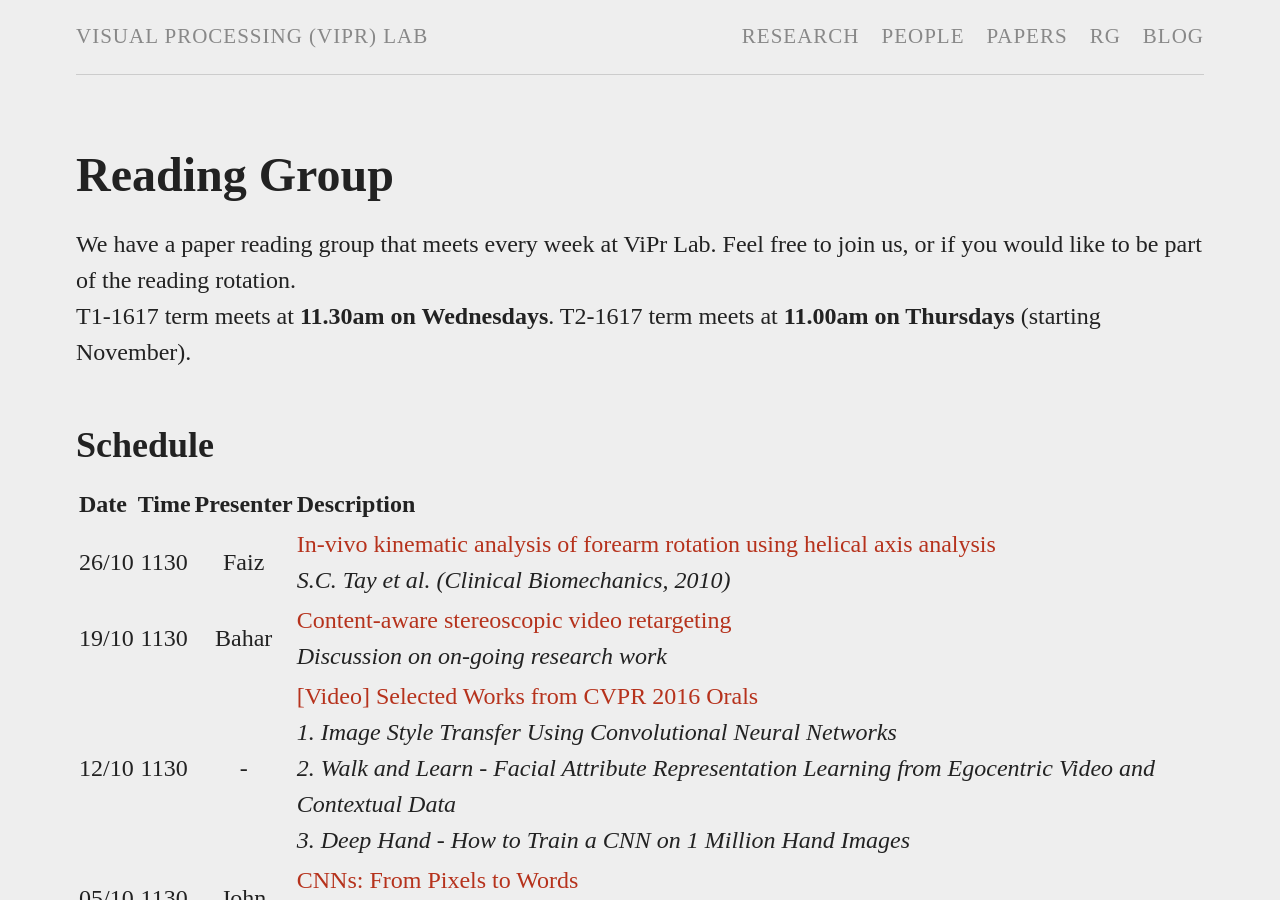
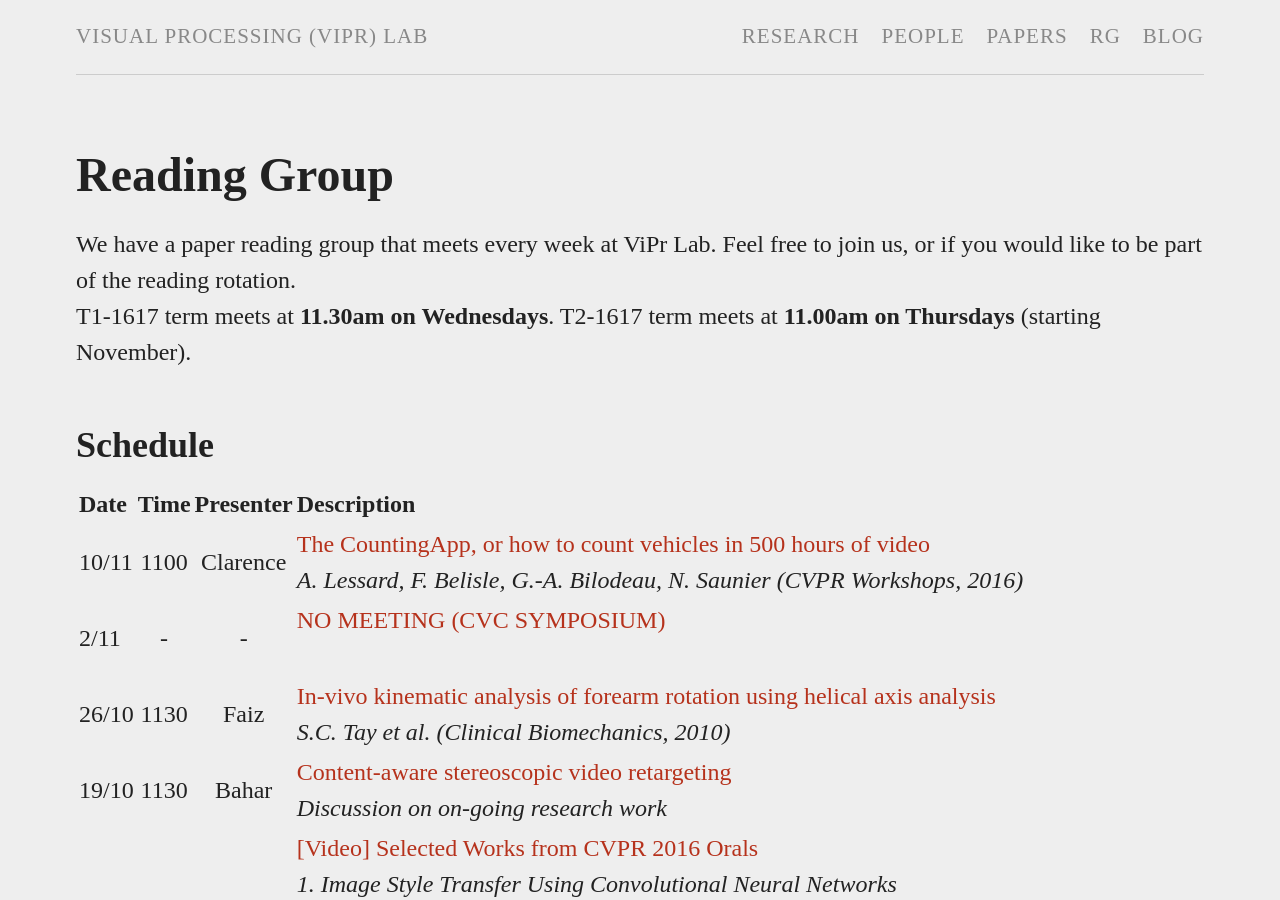
Before and after one commit to viprlab/viprlab.github.io, a Jekyll site: the page built from readinggroup.md, in a window 1280 px wide and 900 px high. Built offline with Jekyll 4.4.1, drawn with Linux system fonts in a browser that asks for light colours.

Commit message:
update meeting schedule

```diff
--- a/readinggroup.md
+++ b/readinggroup.md
@@ -3,6 +3,16 @@ layout: page
 permalink: /readinggroup/
 title: Reading Group
 reads:
+    - date: "10/11"
+      time: "1100"
+      presenter: "Clarence"
+      paper: "The CountingApp, or how to count vehicles in 500 hours of video"
+      details: "A. Lessard, F. Belisle, G.-A. Bilodeau, N. Saunier (CVPR Workshops, 2016)"
+      url: "http://www.cv-foundation.org//openaccess/content_cvpr_2016_workshops/w25/papers/Lessard_The_CountingApp_or_CVPR_2016_paper.pdf"
+    - date: "2/11"
+      time: "-"
+      presenter: "-"
+      paper: "NO MEETING (CVC SYMPOSIUM)"
     - date: "26/10"
       time: "1130"
       presenter: "Faiz"
```
